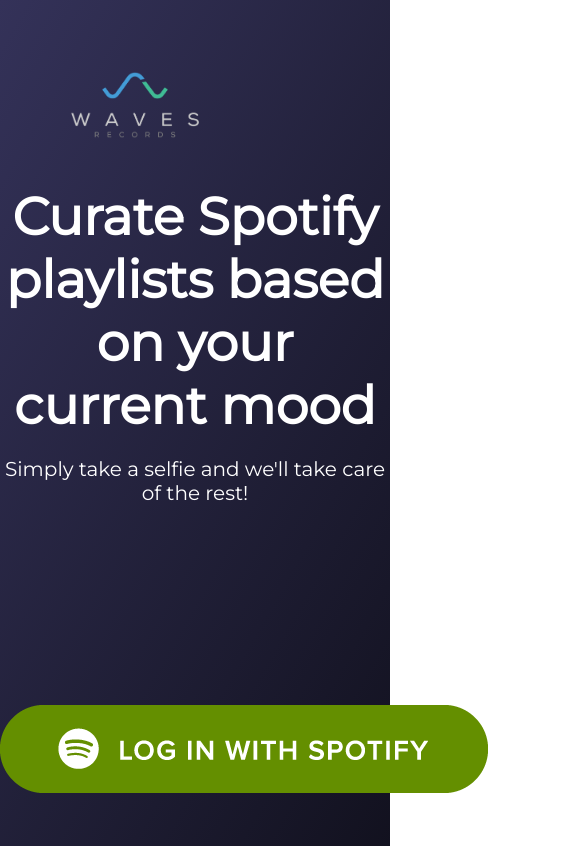
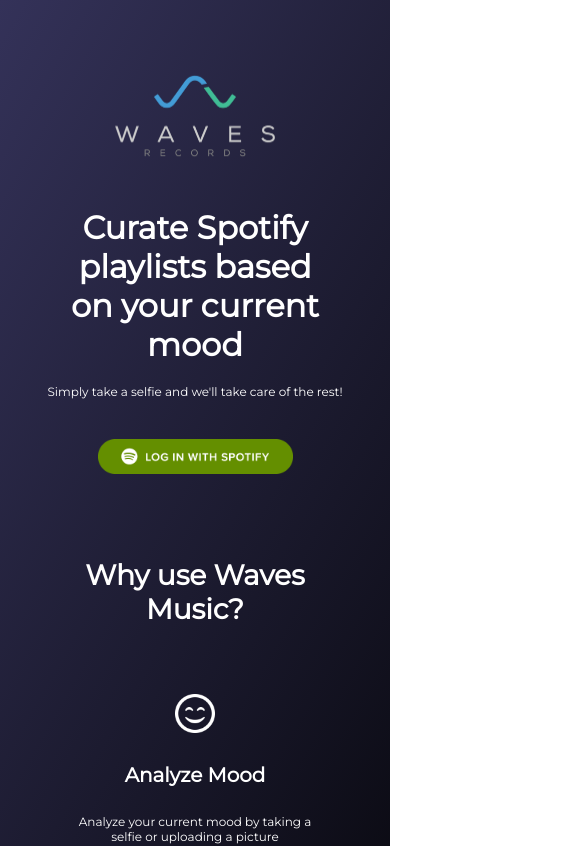
Before and after one commit to nicobermudez/waves-records, a React (Create React App) app in the folder client/: page / in a window 390 px wide. Shown: the top 846 px of the page, 585 px wide, since content can reach past the window. Built offline with nearby package versions, Linux system fonts and the light colour scheme; no server answers.

Commit message:
Responsive design

```diff
--- a/client/src/App.css
+++ b/client/src/App.css
@@ -19,8 +19,7 @@
   width: 150px;
   top: 0;
   left: 0;
-  padding-left: 60px;
-  padding-top: 60px;
+  padding: 60px 60px 0 60px;
 }
 .landing-page p {
   margin-top: 20px;
@@ -55,6 +54,8 @@
 footer {
   text-align: center;
   bottom: 0;
+  margin: 0 auto;
+  width: 100%;
 }
 
 .landing-page footer p {
@@ -200,3 +201,123 @@
   margin-left: 5px;
   outline: none;
 }
+
+/* Mobile */
+
+@media(max-width: 900px) {
+  /* Landing Page */
+  .logo {
+    text-align: center;
+    width: 80%;
+    margin: 0 auto;
+  }
+  .logo img {
+    width: 60%;
+  }
+  .App h1 {
+    font-size: 32px;
+    width: 67%;
+    margin: 0 auto;
+  }
+  .landing-page p {
+    margin-bottom: 40px;
+  }
+  .App h3 {
+    margin-top: 80px;
+    font-size: 28px;
+    width: 67%;
+    margin-left: auto;
+    margin-right: auto;
+  }
+  .items {
+    display: inline-block;
+    margin: 0;
+    width: 100%;
+  }
+  .item {
+    width: 67%;
+    margin: 40px auto;
+    text-align: center
+  }
+  .item img {
+    width: 15%;
+  }
+  .item h4 {
+    font-size: 20px;
+  }
+  .items p {
+    width: 100%;
+    font-size: 16px;
+  }
+  .login-auth input {
+    width: 50%;
+  }
+
+  /* Home */
+
+  /* App header */
+
+  .App {
+    position: relative;
+  }
+  .App p {
+    font-size: 12px;
+  }
+  .App-header {
+    position: fixed;
+    height: 13%;
+    width: 100%;
+    bottom: 0;
+    text-align: center;
+  }
+  .App-header img {
+    display: none;
+  }
+  .Nav-bar {
+    display: flex;
+    justify-content: space-evenly;
+  }
+  .list {
+    display: inline-block;
+  }
+  .link {
+    width: 100%;
+    margin: 20px;
+    text-align: center;
+  }
+  .link a {
+    font-size: 12px;
+  }
+  .Nav-bar .link img {
+    padding: 0;
+  }
+  .profile-image {
+    width: 100%;
+    text-align: center;
+  }
+  .profile-image img {
+    width: 75%;
+  }
+
+  /* Home */
+  .home {
+    margin: 0;
+  }
+  .home h1{
+    margin: 0;
+    font-size: 20px;
+  }
+  .submit {
+    width: 25%;
+  }
+  .playlists {
+    display: block;
+    padding-bottom: 30%;
+  }
+  .playlist img {
+    width: 50%;
+  }
+  .playlistsContainer {
+    margin: 0;
+  }
+}
```
